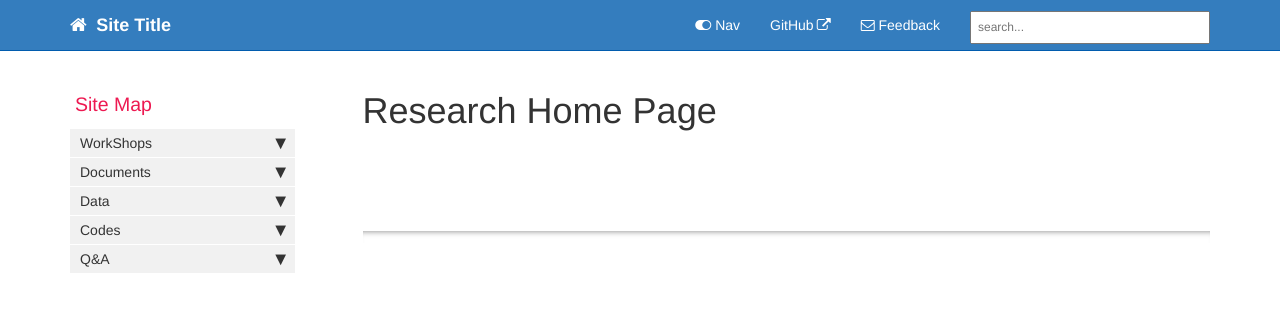
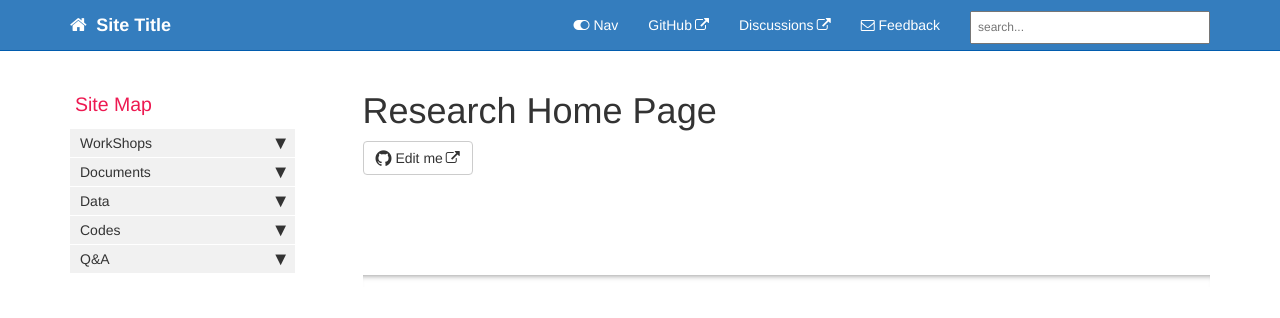
Before and after one commit to tangent-tz/CloudyWithAChanceOfData, a Jekyll site: the page built from index.md, in a window 1280 px wide. Shown: the top 318 px of the page. Built offline with Jekyll 4.4.1, drawn with Linux system fonts in a browser that asks for light colours; comment, search, counter and statistics services are not loaded.

Commit message:
added edit me button, added discussions link

```diff
--- a/_config.yml
+++ b/_config.yml
@@ -12,7 +12,7 @@ site_title: Site Title
 #company_name: Copyright 2021 Google LLC
 # this appears in the footer
 
-github_editme_path: #tomjoht/documentation-theme-jekyll/blob/gh-pages/
+github_editme_path: tangent-tz/CloudyWithAChanceOfData/tree/Reviews/
 # if you're using Github, provide the basepath to the branch you've created for reviews, following the sample here. if not, leave this value blank.
 
 # gitlab_editme_path: tomjoht/documentation-theme-jekyll/blob/gh-pages/
--- a/_data/topnav.yml
+++ b/_data/topnav.yml
@@ -5,6 +5,11 @@ topnav:
   items:
     - title: GitHub
       external_url: https://github.com/tangent-tz/CloudyWithAChanceOfData
+
+- title: Topnav
+  items:
+    - title: Discussions
+      external_url: https://github.com/tangent-tz/CloudyWithAChanceOfData/discussions
 
 
 #Topnav dropdowns
```
